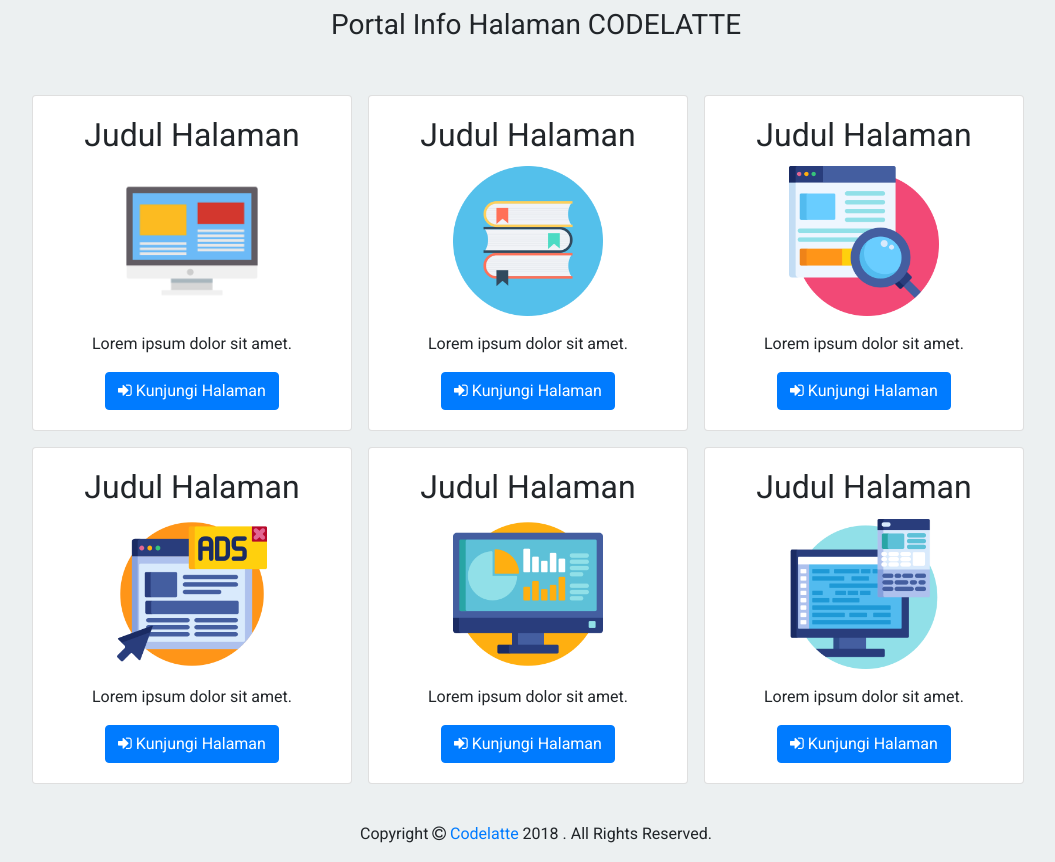
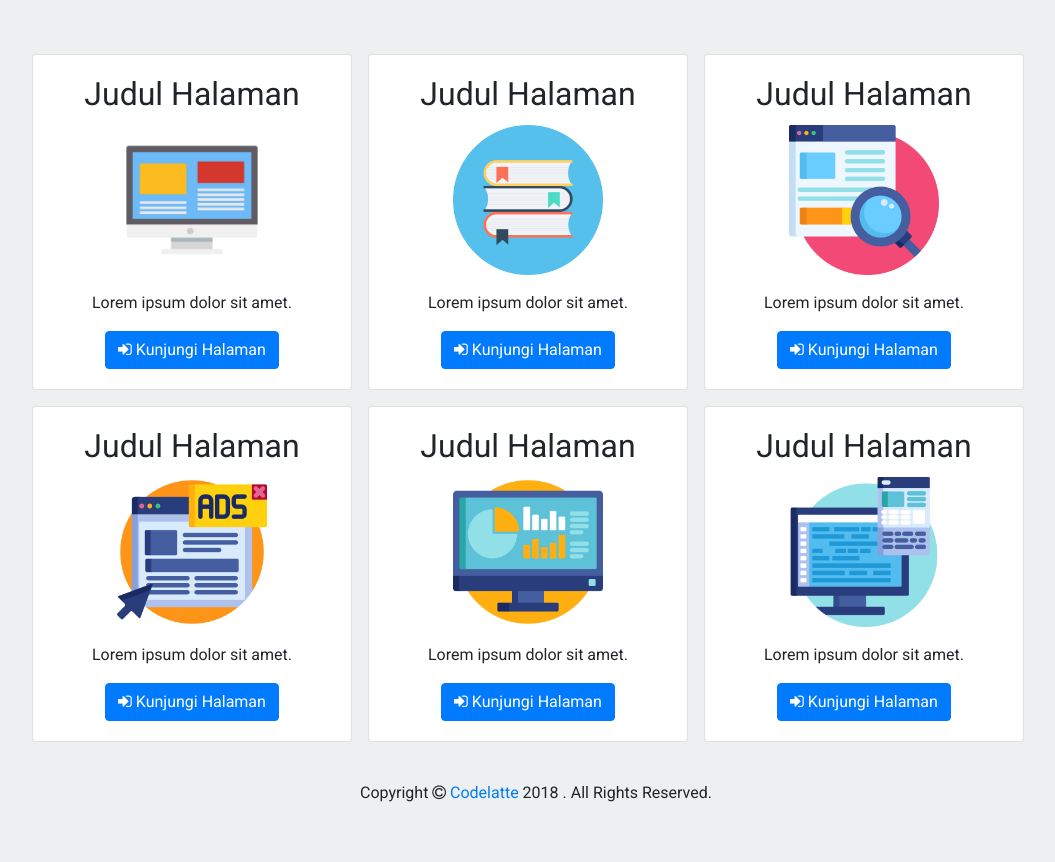
Before and after one commit to ifatich/ifatich.github.io, a plain HTML site: page index.html in a window 1280 px wide. Shown: the whole page, without its empty margins (104-1159 px from the left). After the commit the page ends 821 px from the top, so only its background shows below. Drawn offline with nearby package versions, Linux system fonts and the light colour scheme.

Commit message:
Update index.html

```diff
--- a/index.html
+++ b/index.html
@@ -1,7 +1,7 @@
 <html>
 <head>
  <meta charset="UTF-8">
- <title>Portal Info Halaman</title>
+ <title>Portal Coba Coba</title>
  <link href="assets/css/bootstrap.min.css" rel="stylesheet">
  <link href="assets/font-awesome/css/font-awesome.min.css" rel="stylesheet">
  <link href="https://fonts.googleapis.com/css?family=Roboto" rel="stylesheet">
@@ -15,7 +15,6 @@
 <body>
  <div class="container-fluid" id="codelatte">
   <nav class="navbar mb-3">
-   <h3 class="mx-auto">Portal Info Halaman CODELATTE</h3>
   </nav>
   <div class="row justify-content-center text-center" style="margin-top: 3%;">
    <div class="card float-left col-md-3 mr-3" style="width: 20%;">
```
